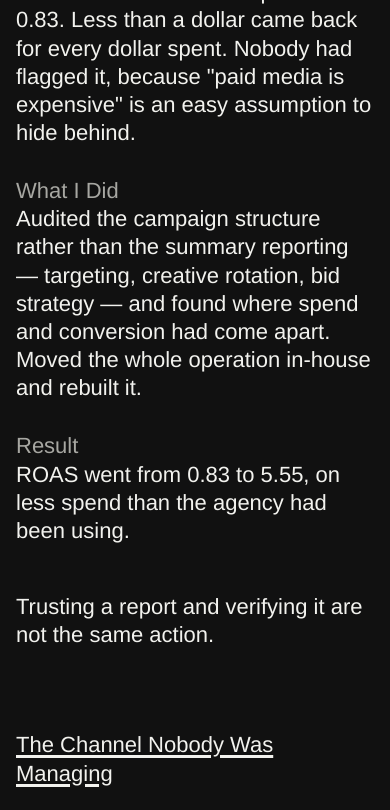
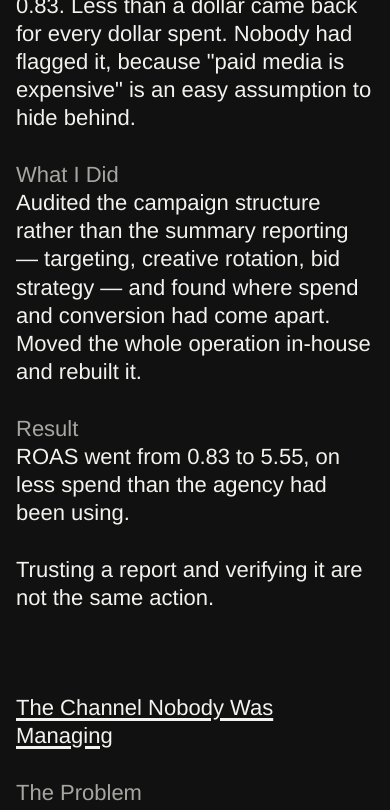
Before and after one commit to pianogoth/christopherparkramos.com, a Next.js app: page / in a window 390 px wide. Shown: the part 1156-1966 px from the top of the page. Built offline with nearby package versions, Linux system fonts and the light colour scheme.

Commit message:
Normalize portfolio internal rhythm

```diff
--- a/app/globals.css
+++ b/app/globals.css
@@ -5,6 +5,7 @@
   --ink: #f2f2ee;
   --secondary: #a7a7a2;
   --sans: "Helvetica Neue", Helvetica, Arial, sans-serif;
+  --portfolio-gap: 1.3em;
 }
 
 * { box-sizing: border-box; }
@@ -17,7 +18,7 @@ a:focus-visible { outline: 2px solid var(--ink); outline-offset: 4px; }
 .sr-only { position: absolute; width: 1px; height: 1px; padding: 0; margin: -1px; overflow: hidden; clip: rect(0,0,0,0); white-space: nowrap; border: 0; }
 
 main { width: calc(100% - 60px); max-width: 1080px; margin-left: 30px; padding: 20px 0 52px; }
-.site-header { margin-bottom: 40px; }
+.site-header { margin-bottom: var(--portfolio-gap); }
 .wordmark { display: block; width: fit-content; }
 .header-meta { margin: 0; color: var(--secondary); }
 
@@ -30,21 +31,20 @@ main { width: calc(100% - 60px); max-width: 1080px; margin-left: 30px; padding:
 .contents li { margin: 0; }
 
 .case-study { max-width: 44ch; margin: 0 0 112px; scroll-margin-top: 20px; }
-.case-header { margin: 0 0 30px; }
+.case-header { margin: 0 0 var(--portfolio-gap); }
 .case-header h2 { margin: 0; font: inherit; text-decoration-line: underline; text-decoration-color: currentColor; text-decoration-thickness: 3px; text-underline-offset: 3px; }
-.case-section { margin: 0 0 30px; }
+.case-section { margin: 0 0 var(--portfolio-gap); }
 .case-section h3 { margin: 0; color: var(--secondary); font: inherit; }
 .case-copy p { margin: 0; }
 .case-body > p { margin: 0; }
-blockquote { margin: 48px 0; padding: 0; border: 0; font: inherit; }
-.coda .case-body p { margin: 0 0 30px; }
+blockquote { margin: var(--portfolio-gap) 0; padding: 0; border: 0; font: inherit; }
+.coda .case-body p { margin: 0 0 var(--portfolio-gap); }
 
 footer { margin: 150px 0 0; color: var(--secondary); }
-footer > p { max-width: 44ch; margin: 0 0 30px; color: var(--ink); font: inherit; }
+footer > p { max-width: 44ch; margin: 0 0 var(--portfolio-gap); color: var(--ink); font: inherit; }
 .footer-meta { display: flex; flex-wrap: wrap; gap: 0 8px; }
-.back-top { display: block; width: fit-content; margin-top: 30px; }
-.footer-nav { display: flex; gap: 30px; align-items: baseline; margin-top: 30px; }
-.footer-nav .back-top { margin-top: 0; }
+.back-top { display: block; width: fit-content; }
+.footer-nav { display: flex; gap: 30px; align-items: baseline; margin-top: var(--portfolio-gap); }
 
 .resume-main { --resume-gap: 1.3em; max-width: 44ch; }
 .resume-header { margin-bottom: var(--resume-gap); }
@@ -72,7 +72,6 @@ footer > p { max-width: 44ch; margin: 0 0 30px; color: var(--ink); font: inherit
 @media (max-width: 760px) {
   body { font-size: 22px; line-height: 1.28; }
   main { width: calc(100% - 32px); margin-left: 16px; padding-top: 14px; }
-  .site-header { margin-bottom: 42px; }
   .case-study { margin-bottom: 82px; }
   footer { margin-top: 100px; }
 }
```
Also changed, not shown: 1 other file (tests, documents, lock files or other folders).
